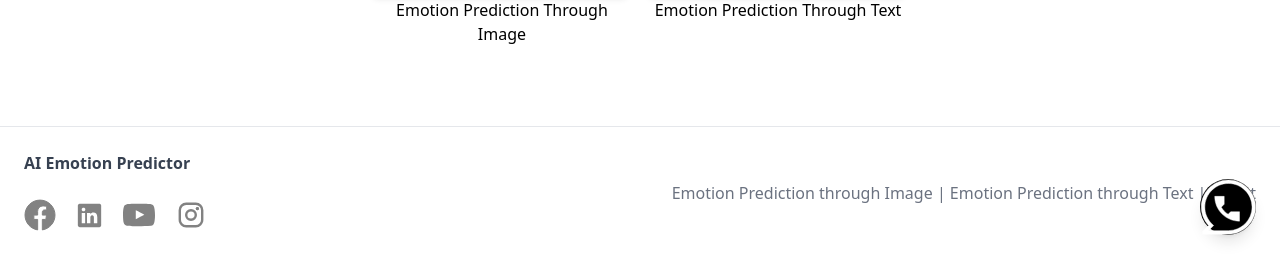
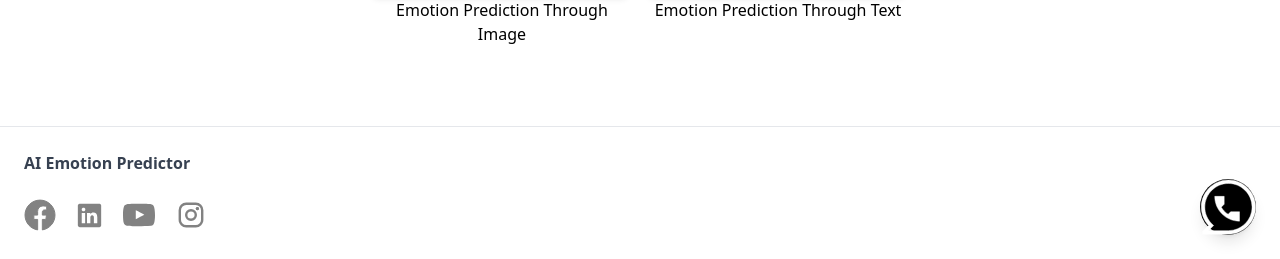
Before and after one commit to Chirag-Tayal/mental-health-prediction, a Flask app: page / in a window 1280 px wide. Shown: the part 541-800 px from the top of the page. Run offline with Flask 3, Linux system fonts and the light colour scheme; parts of the project's set-up code (start-up, migrations or seed data) failed here and were passed over; some libraries are stand-ins or nearby versions.

Commit message:
Footer Edit

```diff
--- a/templates/index.html
+++ b/templates/index.html
@@ -199,11 +199,11 @@
                     </a>
                 </div>
             </div>
-            <div class="hidden md:block text-gray-500">
+            <!-- <div class="hidden md:block text-gray-500">
                 <a href="{{ url_for('image_prediction') }}" class="hover:text-black">Emotion Prediction through Image</a> |
                 <a href="{{ url_for('text_prediction') }}" class="hover:text-black">Emotion Prediction through Text</a> |
                 <a href="{{ url_for('about') }}" class="hover:text-black">About</a>
-            </div>
+            </div> -->
         </div>
     </footer>
 
```
